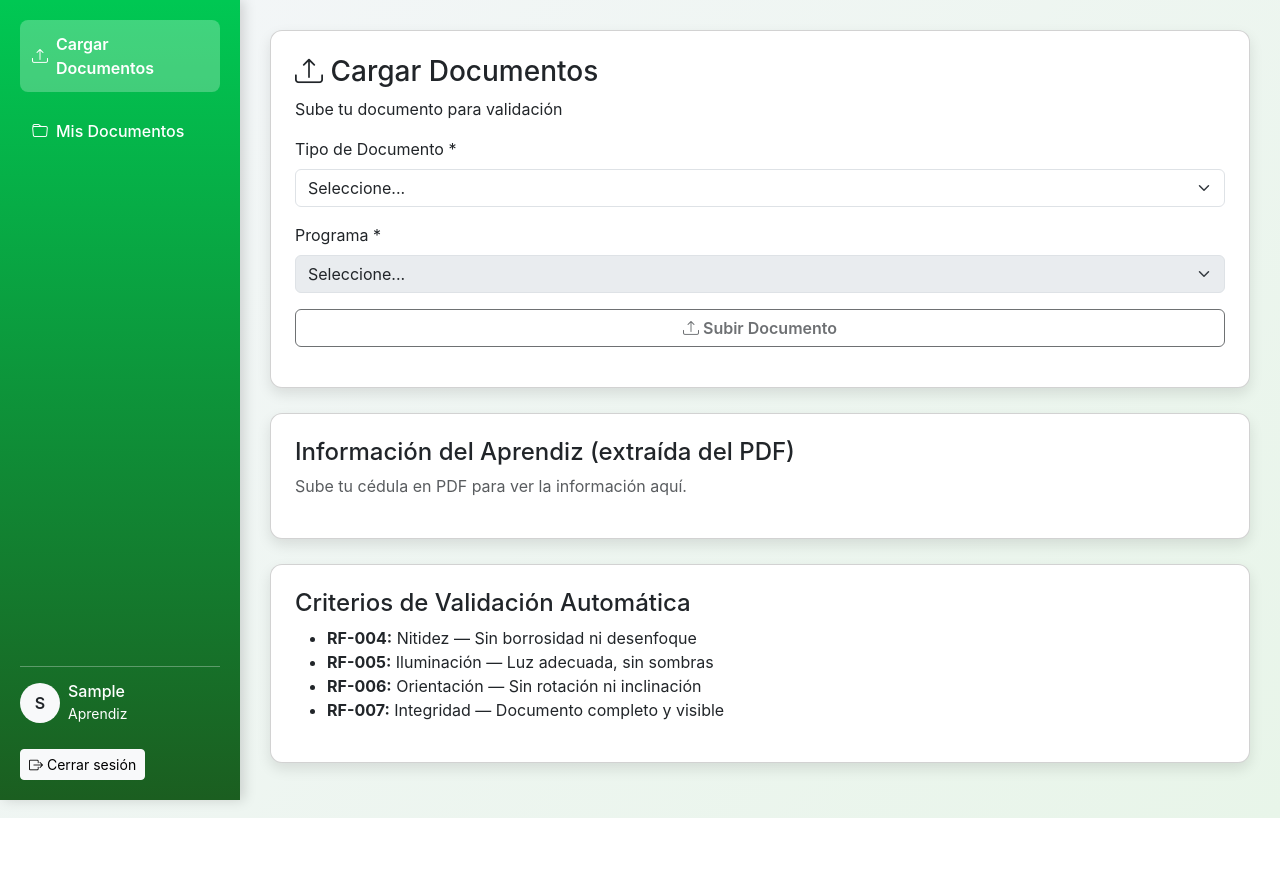
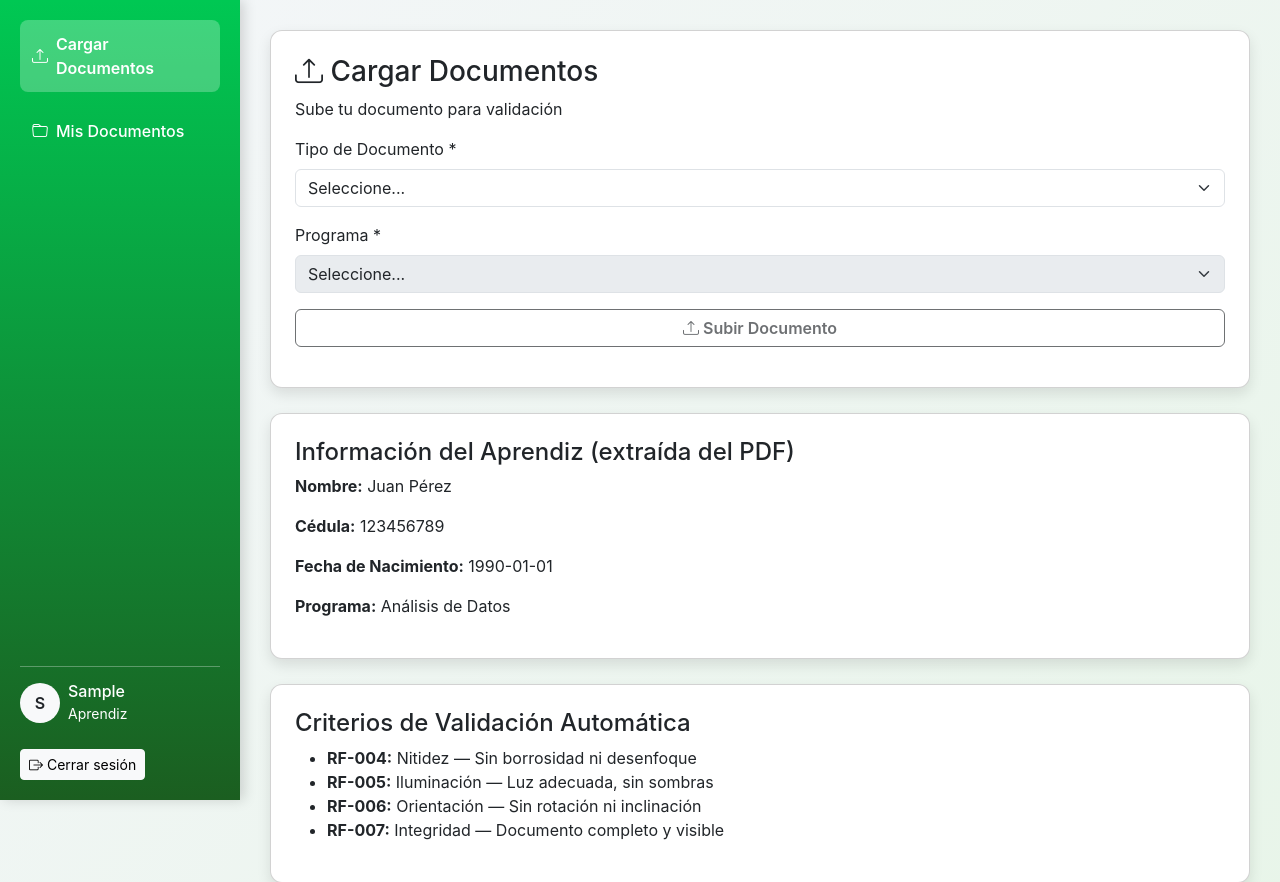
Before and after one commit to Resideth/sna-2.0, a Django app: page /cargar_documentos/ in a window 1280 px wide. Shown: the top 882 px of the page. Before the commit the page ends 818 px from the top, so only its background shows below. Run offline with Django 5.2, Linux system fonts and the light colour scheme; the visitor is signed in with stand-in values (Sample User, id 1).

Commit message:
Actualizandopo4

```diff
--- a/Frontend-documentos-ia1.0/home/templates/cargar_documentos.html
+++ b/Frontend-documentos-ia1.0/home/templates/cargar_documentos.html
@@ -156,6 +156,7 @@
     {% endif %}
 </div>
 
+
         <!-- Criterios -->
         <div class="card p-4">
             <h4>Criterios de Validación Automática</h4>
--- a/Frontend-documentos-ia1.0/home/views.py
+++ b/Frontend-documentos-ia1.0/home/views.py
@@ -1,3 +1,4 @@
+from .models import PerfilUsuario, Documento
 from django.shortcuts import render, redirect
 from django.contrib.auth import authenticate, login, logout
 from django.contrib import messages
@@ -113,27 +114,41 @@ def cargar_documentos(request):
         programa = request.POST.get("programa")
         archivo = request.FILES.get("archivo")
 
-        try:
-            response = requests.post(
-                f"{settings.BACKEND_URL}/ocr/upload/",
-                files={"file": (archivo.name, archivo.read(), archivo.content_type)},
-                data={"tipo_documento": tipo, "programa": programa},
-                timeout=25
+        if not tipo or not programa:
+            messages.error(request, "Debes seleccionar tipo de documento y programa antes de subir.")
+            return redirect("cargar_documentos")
+
+        if archivo:
+            Documento.objects.create(
+                usuario=request.user,
+                tipo_documento=tipo,
+                archivo=archivo
             )
+            try:
+                response = requests.post(
+                    f"{settings.BACKEND_URL}/ocr/upload/",
+                    files={"file": archivo},
+                )
+                if response.status_code == 200:
+                    # 🔹 Aquí recibes el JSON del backend
+                    aprendiz_info = response.json()
+                    messages.success(request, "Documento procesado correctamente")
+                else:
+                    messages.error(request, "Error al procesar el documento en el backend")
+            except Exception as e:
+                messages.error(request, f"Error al procesar el documento en el backend: {e}")
 
-            if response.status_code == 200:
-                aprendiz_info = response.json()
-                messages.success(request, "Documento procesado correctamente")
-            else:
-                messages.error(request, "Error al procesar el documento en el backend")
+    # 🔹 Si no hay info, muestra un ejemplo para pruebas
+    if not aprendiz_info:
+        aprendiz_info = {
+            "nombre": "Juan Pérez",
+            "cedula": "123456789",
+            "fecha_nacimiento": "1990-01-01",
+            "programa": "Análisis de Datos"
+        }
 
-        except requests.exceptions.Timeout:
-            messages.error(request, "El procesamiento del documento tomó demasiado tiempo. Verifica el backend.")
-        except Exception as e:
-            messages.error(request, f"Error al conectar con el backend: {e}")
+    return render(request, 'cargar_documentos.html', {'aprendiz_info': aprendiz_info})
 
-
-    return render(request, 'cargar_documentos.html', {'resultado': aprendiz_info})
 
 # Historial de documentos
 @login_required
```
Lines whose indentation alone changed are shown as unchanged.
